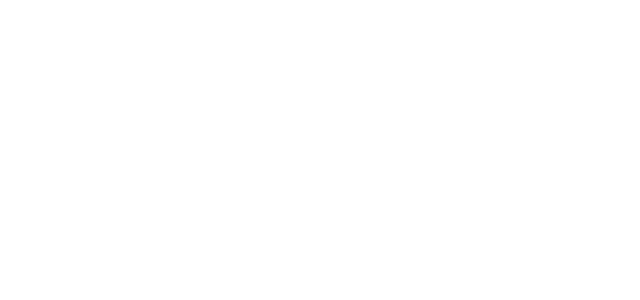
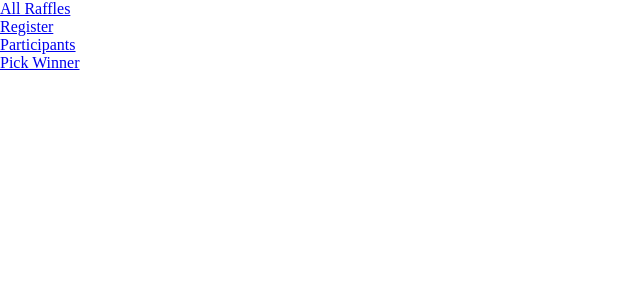
Before and after one commit to KarmaG-7/raffle-frontend, a React (Vite) app: page /raffles/1 in a window 1280 px wide. Before the commit this address had no page. Shown: the top 300 px of the page, without its empty margins (0-640 px from the left). Built offline with nearby package versions, Linux system fonts and the light colour scheme.

Commit message:
added the navbar on single raffle page

```diff
--- a/src/App.jsx
+++ b/src/App.jsx
@@ -1,7 +1,7 @@
 import React from "react";
 import { BrowserRouter as Router, Routes, Route } from "react-router-dom";
 import Home from "./Components/Home/Home";
-import All_Raffles from "./Components/All_Raffles/All_Raffles";
+import SingleRaffle from "./Components/SingleRaffle/SingleRaffle";
 import "./App.css";
 
 function App() {
@@ -10,6 +10,7 @@
       <Router>
         <Routes>
           <Route path="/" element={<Home />}></Route>
+          <Route path="/raffles/:id" element={<SingleRaffle />}></Route>
         </Routes>
       </Router>
     </>
--- a/src/Components/NavBar/NavBar.jsx
+++ b/src/Components/NavBar/NavBar.jsx
@@ -0,0 +1,25 @@
+import React from "react";
+import { Link } from "react-router-dom";
+
+const NavBar = ({ id }) => {
+  return (
+    <div className="navbar">
+      <ul>
+        <li>
+          <Link to="/raffles">All Raffles</Link>
+        </li>
+        <li>
+          <Link to={`/raffles/${id}`}>Register</Link>
+        </li>
+        <li>
+          <Link to={`/raffles/${id}/participants`}>Participants</Link>
+        </li>
+        <li>
+          <Link to={`/raffles/${id}/winner`}>Pick Winner</Link>
+        </li>
+      </ul>
+    </div>
+  );
+};
+
+export default NavBar;
--- a/src/Components/SingleRaffle/SingleRaffle.jsx
+++ b/src/Components/SingleRaffle/SingleRaffle.jsx
@@ -0,0 +1,11 @@
+import React from "react";
+import NavBar from "../NavBar/NavBar";
+import { useParams } from "react-router-dom";
+
+const SingleRaffle = () => {
+  const { id } = useParams();
+
+  return <NavBar id={id} />;
+};
+
+export default SingleRaffle;
```
